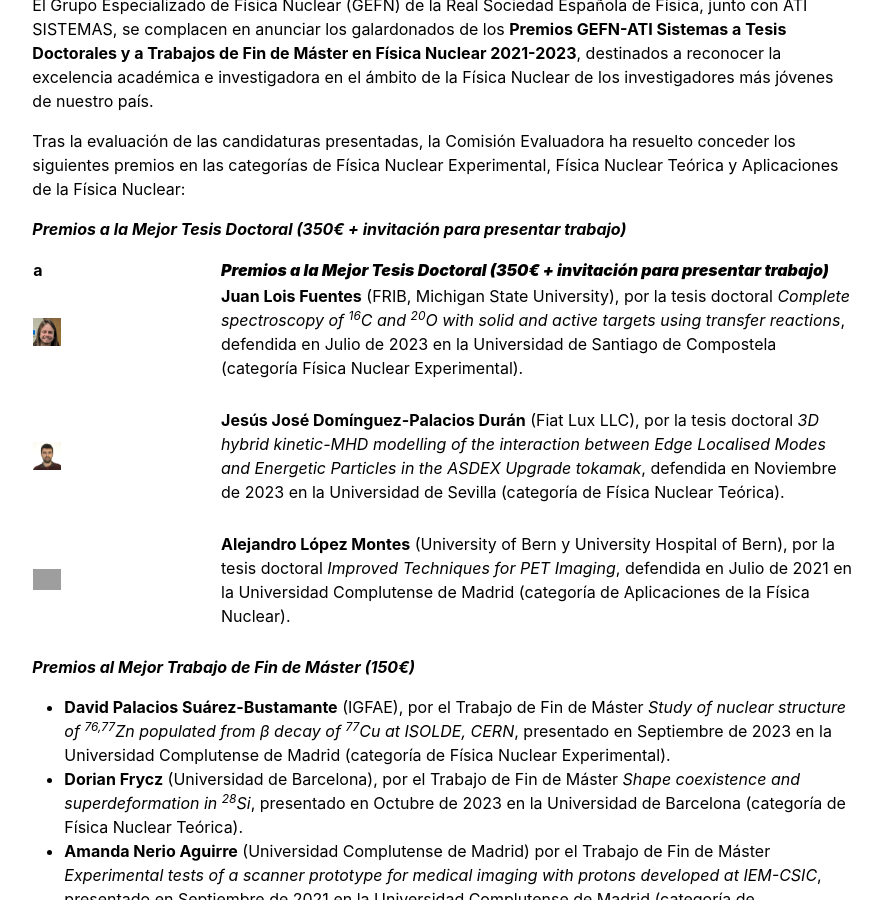
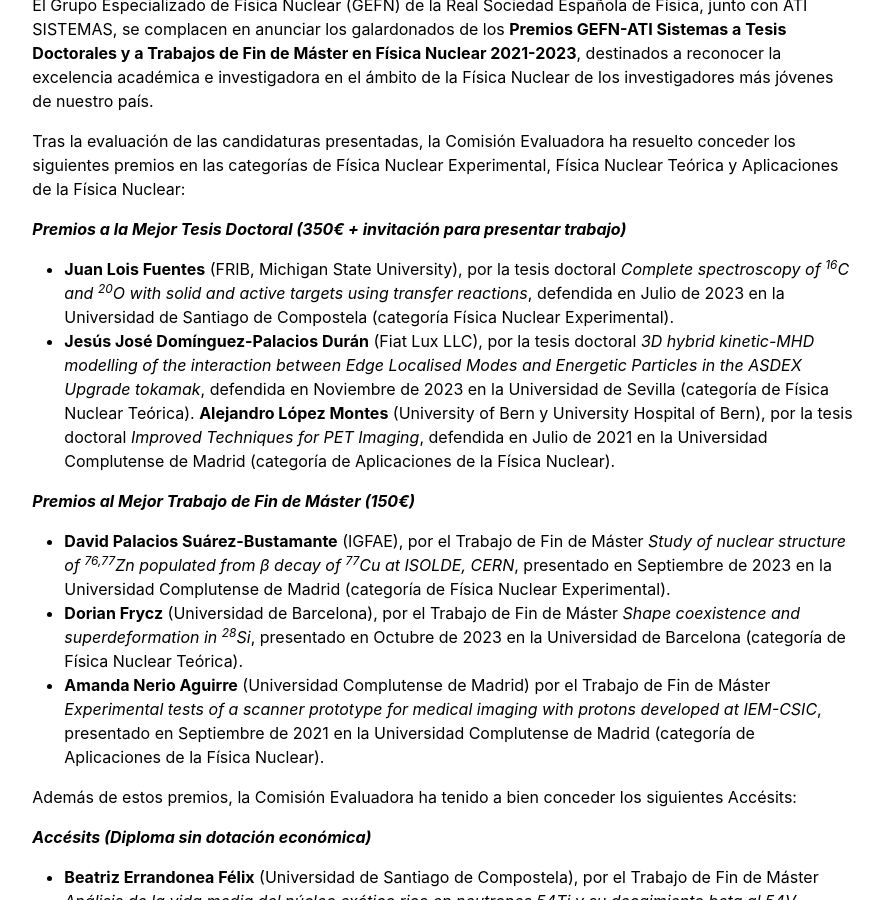
Before and after one commit to GEFN-RSEF/GEFN-RSEF.github.io, a Jekyll site: the page built from premios/2021_23.md, in a window 1280 px wide and 900 px high, scrolled down 354 px. Shown: the whole window, without its empty margins (197-1080 px from the left). Built offline with Jekyll 4.4.1, drawn with Linux system fonts in a browser that asks for light colours; part of the change alters nothing that is shown; grey boxes are pictures that could not be loaded.

Commit message:
No photos

```diff
--- a/premios/2021_23.md
+++ b/premios/2021_23.md
@@ -13,17 +13,9 @@ de los investigadores más jóvenes de nuestro país.
 Tras la evaluación de las candidaturas presentadas, la Comisión Evaluadora ha resuelto conceder los siguientes premios en las categorías de Física Nuclear Experimental, Física Nuclear Teórica y Aplicaciones de la Física Nuclear:
 
 ***Premios a la Mejor Tesis Doctoral (350€ + invitación para presentar trabajo)***
-
-
-| a | ***Premios a la Mejor Tesis Doctoral (350€ + invitación para presentar trabajo)*** |
-| --- | ----------- |
-| ![image](./2021_23/Lois_crop.jpg){: style="float: left; height="15%" width="15%""}  | **Juan Lois Fuentes** (FRIB, Michigan State University), por la tesis doctoral *Complete spectroscopy of <sup>16</sup>C and <sup>20</sup>O with solid and active targets using transfer reactions*, defendida en Julio de 2023 en la Universidad de Santiago de Compostela (categoría Física Nuclear Experimental).
-|
-| ![image](./2021_23/DominguezPalacios.jpg){: style="float: left;  height="15%" width="15%""}  | **Jesús José Domínguez-Palacios Durán** (Fiat Lux LLC), por la tesis doctoral *3D hybrid kinetic-MHD modelling of the interaction between Edge Localised Modes and Energetic Particles in the ASDEX Upgrade tokamak*, defendida en Noviembre de 2023 en la Universidad de Sevilla (categoría de Física Nuclear Teórica).
-|
-| ![image](./2021_23/LopezMontes.jpg){: style="float: left; height="15%" width="15%""}  | **Alejandro López Montes** (University of Bern y University Hospital of Bern), por la tesis doctoral *Improved Techniques for PET Imaging*, defendida en Julio de 2021 en la Universidad Complutense de Madrid (categoría de Aplicaciones de la Física Nuclear).
-|
-
++ **Juan Lois Fuentes** (FRIB, Michigan State University), por la tesis doctoral *Complete spectroscopy of <sup>16</sup>C and <sup>20</sup>O with solid and active targets using transfer reactions*, defendida en Julio de 2023 en la Universidad de Santiago de Compostela (categoría Física Nuclear Experimental).
++ **Jesús José Domínguez-Palacios Durán** (Fiat Lux LLC), por la tesis doctoral *3D hybrid kinetic-MHD modelling of the interaction between Edge Localised Modes and Energetic Particles in the ASDEX Upgrade tokamak*, defendida en Noviembre de 2023 en la Universidad de Sevilla (categoría de Física Nuclear Teórica).
+**Alejandro López Montes** (University of Bern y University Hospital of Bern), por la tesis doctoral *Improved Techniques for PET Imaging*, defendida en Julio de 2021 en la Universidad Complutense de Madrid (categoría de Aplicaciones de la Física Nuclear).
 
 
 ***Premios al Mejor Trabajo de Fin de Máster (150€)***
```
